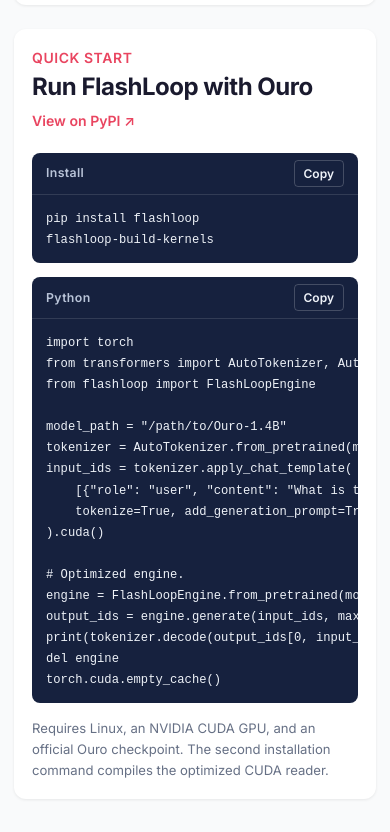
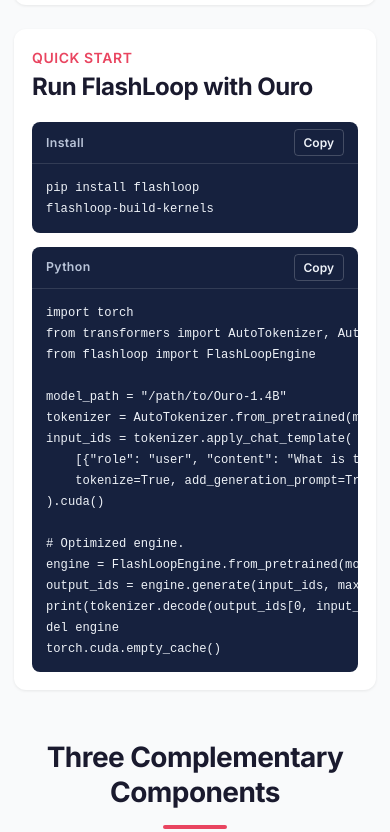
Before and after one commit to Superone77/FlashLoop, a plain HTML site: page docs/index.html in a window 390 px wide. Shown: the part 808-1640 px from the top of the page. Drawn offline with Linux system fonts and the light colour scheme.

Commit message:
Simplify project page quick start

```diff
--- a/docs/index.html
+++ b/docs/index.html
@@ -14,7 +14,7 @@
   <link rel="preconnect" href="https://fonts.googleapis.com">
   <link rel="preconnect" href="https://fonts.gstatic.com" crossorigin>
   <link href="https://fonts.googleapis.com/css2?family=Inter:wght@300;400;500;600;700&display=swap" rel="stylesheet">
-  <link rel="stylesheet" href="./static/css/style.css?v=quickstart1">
+  <link rel="stylesheet" href="./static/css/style.css?v=quickstart2">
   <script src="./static/js/main.js?v=quickstart1" defer></script>
 </head>
 <body>
@@ -60,7 +60,6 @@
               <p class="eyebrow">Quick Start</p>
               <h2 id="quickstart-title">Run FlashLoop with Ouro</h2>
             </div>
-            <a href="https://pypi.org/project/flashloop/" target="_blank" rel="noopener">View on PyPI ↗</a>
           </div>
           <div class="code-panel">
             <div class="code-panel-header"><span>Install</span><button class="code-copy" type="button" data-copy-target="install-code" aria-label="Copy installation commands">Copy</button></div>
@@ -87,7 +86,6 @@ print(tokenizer.decode(output_ids[0, input_ids.shape[1]:], skip_special_tokens=T
 del engine
 torch.cuda.empty_cache()</code></pre>
           </div>
-          <p class="quickstart-note">Requires Linux, an NVIDIA CUDA GPU, and an official Ouro checkpoint. The second installation command compiles the optimized CUDA reader.</p>
         </div>
         <div class="section-heading centered overview-heading">
           <h2 id="overview-title">Three Complementary Components</h2>
--- a/docs/static/css/style.css
+++ b/docs/static/css/style.css
@@ -66,17 +66,15 @@ sup { color: var(--color-highlight); font-size: .65em; font-weight: 600; line-he
 .demo-card img { width: 100%; height: auto; border-radius: 6px; background: #121b2a; }
 .demo-card figcaption { max-width: 880px; margin: 12px auto 2px; }
 .quickstart { max-width: 1000px; margin: 0 auto 75px; padding: 28px; border-radius: 12px; background: #fff; box-shadow: 0 1px 3px rgba(0,0,0,.08); }
-.quickstart-heading { display: flex; align-items: end; justify-content: space-between; gap: 16px; margin-bottom: 20px; }
+.quickstart-heading { margin-bottom: 20px; }
 .quickstart-heading .eyebrow { margin-bottom: 3px; }
 .quickstart-heading h2 { margin: 0; font-size: clamp(1.5rem, 2.5vw, 1.9rem); line-height: 1.25; letter-spacing: -.02em; }
-.quickstart-heading a { flex: 0 0 auto; font-size: .88rem; font-weight: 600; }
 .code-panel { overflow: hidden; border-radius: 8px; background: #16213e; color: #eef2f8; }
 .code-panel + .code-panel { margin-top: 14px; }
 .code-panel-header { display: flex; align-items: center; justify-content: space-between; min-height: 40px; padding: 7px 14px; border-bottom: 1px solid rgba(255,255,255,.12); color: #b9c4d8; font-size: .77rem; font-weight: 600; letter-spacing: .03em; }
 .code-copy { padding: 3px 9px; border: 1px solid rgba(255,255,255,.2); border-radius: 4px; background: transparent; color: #eef2f8; cursor: pointer; font-size: .75rem; letter-spacing: 0; }
 .code-copy:hover { background: rgba(255,255,255,.1); }
 .code-panel pre { margin: 0; overflow-x: auto; padding: 16px 18px; font: .82rem/1.65 ui-monospace, SFMono-Regular, Menlo, Consolas, monospace; tab-size: 4; }
-.quickstart-note { margin: 15px 0 0; color: #667085; font-size: .82rem; }
 .overview-heading { margin-bottom: 40px; }
 .contribution-grid { display: grid; grid-template-columns: repeat(3, minmax(0,1fr)); gap: 24px; }
 .contribution { padding: 30px 32px; transition: box-shadow .2s ease, transform .2s ease; }
@@ -177,7 +175,6 @@ tbody tr:hover { background: #fcfcfd; }
   .figure { padding: 10px; }
   .figure figcaption { font-size: .8rem; }
   .quickstart { margin-bottom: 50px; padding: 18px; }
-  .quickstart-heading { align-items: flex-start; flex-direction: column; gap: 8px; }
   .code-panel pre { padding: 13px 14px; font-size: .76rem; }
   .contribution { padding: 25px; }
   .result-badges > div { width: 100%; justify-content: center; }
```
